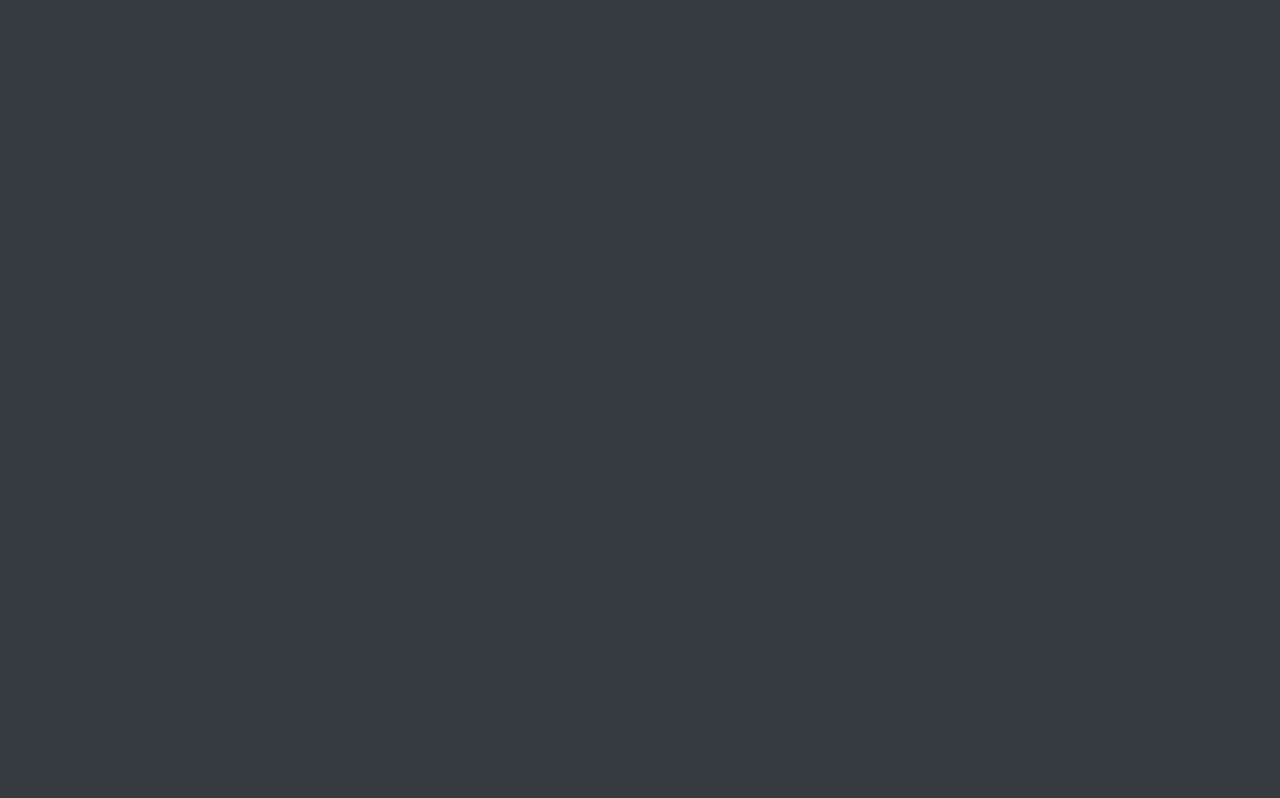
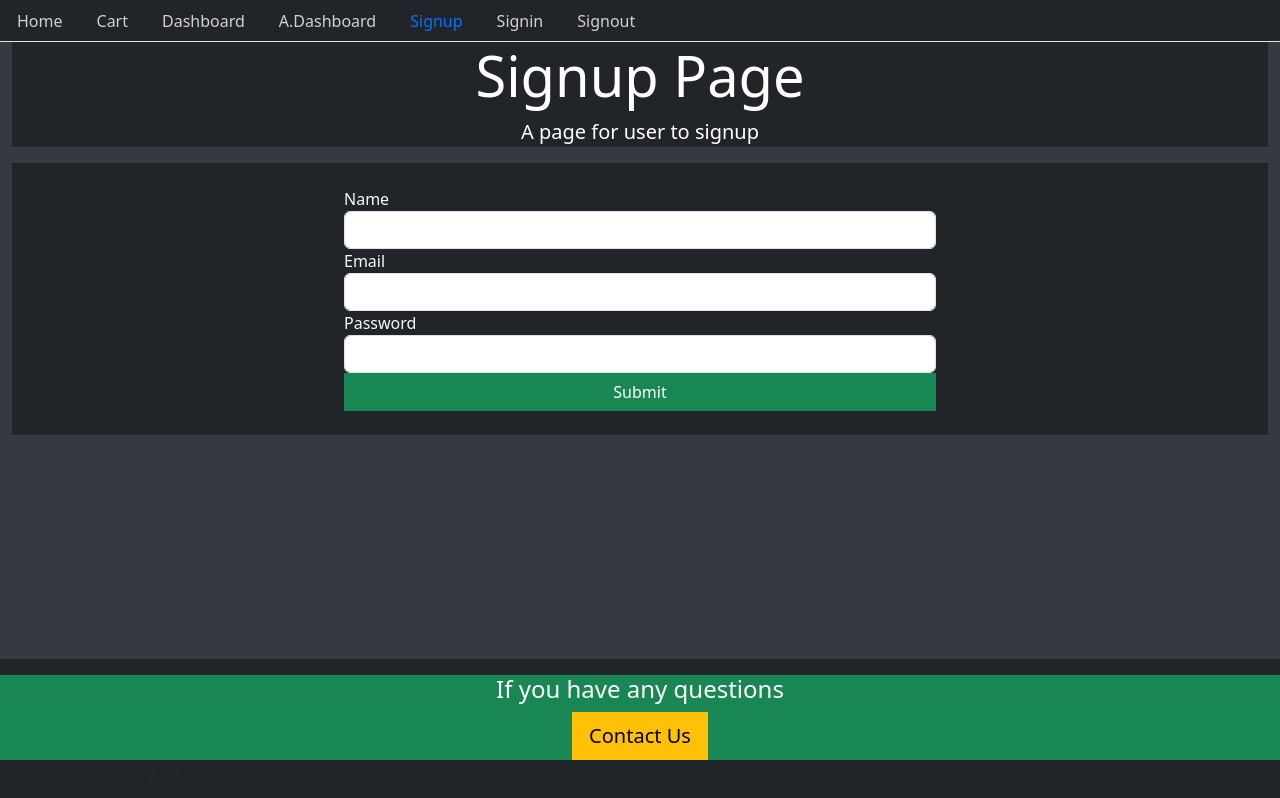
Before and after one commit to swapnilBaluja27/shoppingWebsite, a React (Create React App) app in the folder frontend/: page /signup in a window 1280 px wide. Built offline with nearby package versions, Linux system fonts and the light colour scheme.

Commit message:
added signup functionality

```diff
--- a/frontend/src/Routes.js
+++ b/frontend/src/Routes.js
@@ -2,12 +2,16 @@
 
 import { BrowserRouter,Switch,Route } from "react-router-dom";
 import Home from "./core/Home"
+import Signup from "./user/Signup"
+import Signin from "./user/Signin"
 
 const Routes = () => {
     return(
         <BrowserRouter>
         <Switch>
             <Route path="/" exact component ={Home} />
+            <Route path="/signup" exact component ={Signup} />
+            <Route path="/sigin" exact component ={Signin} />
         </Switch>
         </BrowserRouter>
     );
--- a/frontend/src/core/Base.js
+++ b/frontend/src/core/Base.js
@@ -1,4 +1,5 @@
 import React from 'react'
+import Menu from "./menu"
 const Base = ({
     title ="My title",
     description= "My desc",
@@ -6,6 +7,8 @@
     children
 })=>{
     return (
+        <div>  <Menu></Menu>
+
       <div className="container-fluid">
           <div className="jumbotron bg-dark text-white text-center">
               <h2 className="display-4">{title}</h2>
@@ -13,7 +16,7 @@
 
           </div>
           <div className={className}>{children}</div>
-        <div className="footer bg-dark mt-auto py-3">
+        <footer className="footer bg-dark mt-auto py-3">
             <div className="container-fluid bg-success text-white text-center">
                 <h4> If you have any questions</h4>
                 <button className="btn btn-warning btn-lg">Contact Us</button>
@@ -23,7 +26,8 @@
                     Amazing bootcamp
                 </span>
             </div>
-        </div>
+        </footer>
+      </div>
       </div>
 
         )
--- a/frontend/src/core/menu.js
+++ b/frontend/src/core/menu.js
@@ -1,10 +1,45 @@
 import React from 'react'
 import {Link,withRouter} from "react-router-dom"
-const Menu = ()=> (
+const currentTab = (history,path) => {
+  if(history.location.pathname === path)
+  {
+    return {color:"#FFFFFFF"}
+  }
+  else{
+    return {color:"#d1d1d1"}
+  }
+}
+const Menu = ({history})=> (
       <div>
           <ul className="nav nav-tabs bg-dark">
             <li className="nav-item">
-              <Link className="nav-link" to="/">Home</Link>
+              <Link style={currentTab(history,"/")} className="nav-link" to="/">Home</Link>
+            </li>
+            <li className="nav-item">
+              <Link  style={currentTab(history,"/cart")}  className="nav-link" to="/cart">
+              Cart
+              </Link>
+            </li>
+            <li className="nav-item"> <Link style={currentTab(history,"/user/dashboard")}  className="nav-link"
+              to="/dashboard">
+                Dashboard
+                </Link>
+            </li>
+            <li className="nav-item">
+              <Link style={currentTab(history,"/admin/Adashboard")}
+              className="nav-link" to="/Adashboard">A.Dashboard</Link>
+            </li>
+            <li className="nav-item">
+              <Link style={currentTab(history,"/signup")}
+              className="nav-link" to="/signup">Signup</Link>
+            </li>
+            <li className="nav-item">
+              <Link style={currentTab(history,"/sigin")}
+               className="nav-link" to="/sigin">Signin</Link>
+            </li>
+            <li className="nav-item">
+              <Link  style={currentTab(history,"/sigout")}
+              className="nav-link" to="/signout">Signout</Link>
             </li>
           </ul>
 
--- a/frontend/src/styles.css
+++ b/frontend/src/styles.css
@@ -7,3 +7,9 @@
 body {
   background: #343a40;
 }
+footer{
+  position:absolute;
+  bottom:0px;
+  right:0px;
+  left:0px;
+}
--- a/frontend/src/user/Signin.js
+++ b/frontend/src/user/Signin.js
@@ -0,0 +1,36 @@
+import React,{useState}  from "react";
+import Base from "../core/Base"
+import { Link } from "react-router-dom";
+
+const Sigin =()=>{
+    const signInForm = () => {
+        return (
+        <div className="row">
+                <div className="col-md-6 offset-sm-3 text-left">
+                    <form>
+                        <div className="form-group">
+                           <label className="text-light">Email
+                            </label>
+                            <input className ="form-control" type="email"></input>
+                        </div>
+                        <div className="form-group">
+                           <label className="text-light">Password
+                            </label>
+                            <input className ="form-control" type="password"></input>
+                        </div>
+                        <button className="form-control btn btn-success btn-block">Submit</button>
+                    </form>
+                </div>
+            </div>
+        );
+    }
+
+
+
+    return(
+        <Base title="Sigin Page" description="A page for user to sigin">
+       {signInForm()}
+        </Base>
+    )
+}
+export default Sigin;
--- a/frontend/src/user/Signup.js
+++ b/frontend/src/user/Signup.js
@@ -0,0 +1,39 @@
+import React,{useState}  from "react";
+import Base from "../core/Base"
+import { Link } from "react-router-dom";
+
+const Signup =()=>{
+    const signUpForm = () => {
+        return (
+        <div className="row">
+                <div className="col-md-6 offset-sm-3 text-left">
+                    <form>
+                        <div className="form-group">
+                           <label className="text-light">Name
+                            </label>
+                            <input className ="form-control" type="text"></input>
+                        </div>
+                        <div className="form-group">
+                           <label className="text-light">Email
+                            </label>
+                            <input className ="form-control" type="email"></input>
+                        </div>
+                        <div className="form-group">
+                           <label className="text-light">Password
+                            </label>
+                            <input className ="form-control" type="password"></input>
+                        </div>
+                        <button className="form-control btn btn-success btn-block">Submit</button>
+                    </form>
+                </div>
+            </div>
+        );
+    }
+    return(
+        <Base title="Signup Page" description="A page for user to signup">
+
+        {signUpForm()}
+        </Base>
+    )
+}
+export default Signup;
```
Also changed, not shown: frontend/src/auth/helper/index.js (+18 -0 lines).
